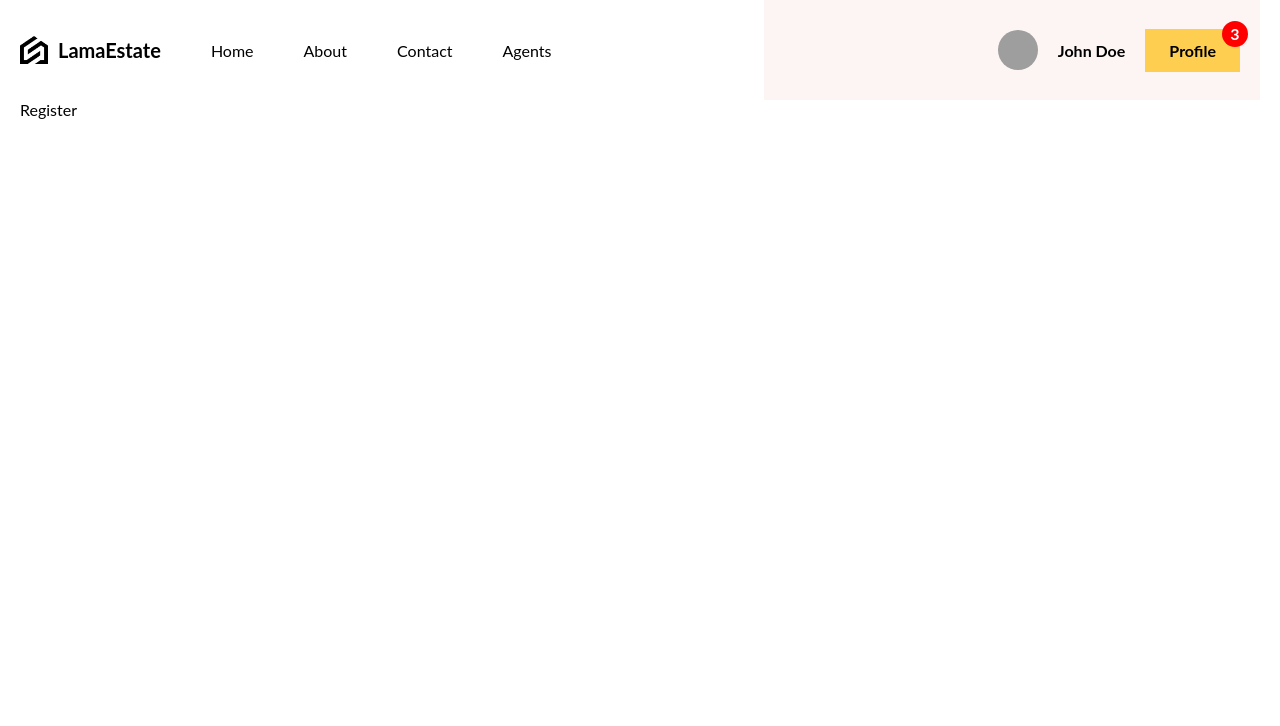
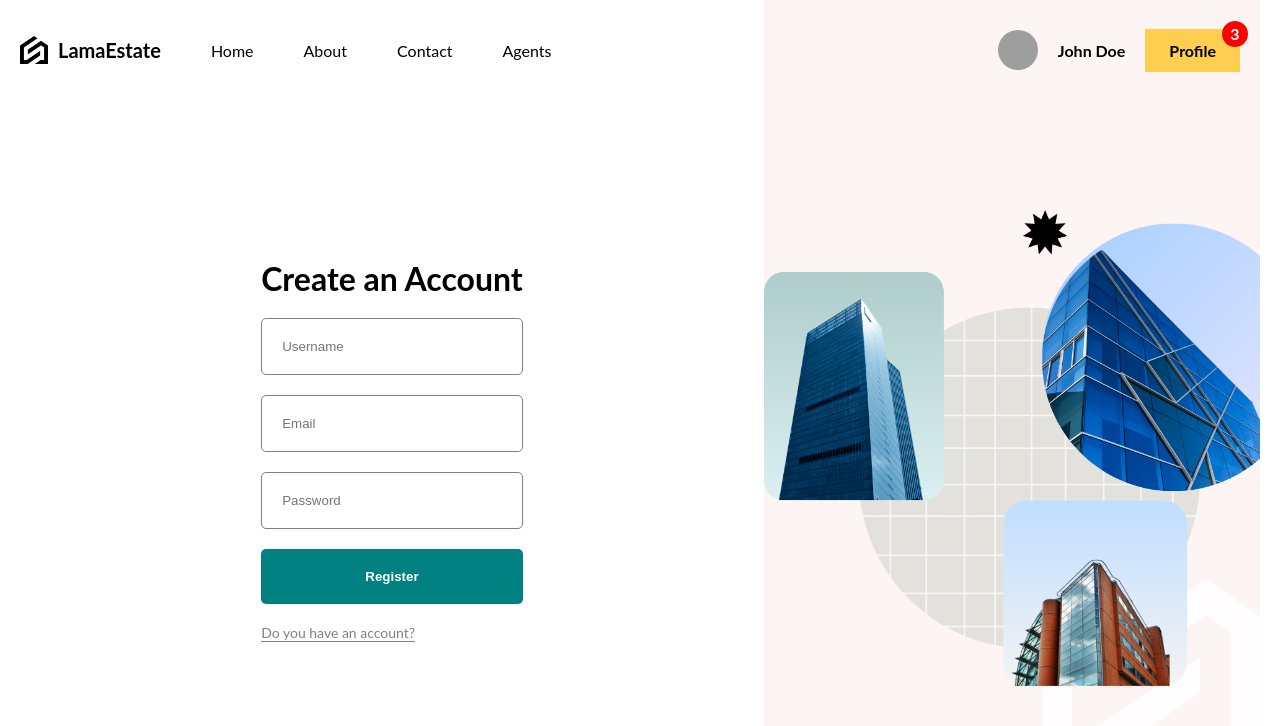
Before and after one commit to mukulsingh94868/react_real_state_app, a React (Create React App) app in the folder frontend/: page /register in a window 1280 px wide. Shown: the top 726 px of the page. Built offline with nearby package versions, Linux system fonts and the light colour scheme; grey boxes are pictures that could not be loaded.

Commit message:
register and login page in frontenf

```diff
--- a/frontend/src/routes/login/Login.jsx
+++ b/frontend/src/routes/login/Login.jsx
@@ -1,12 +1,24 @@
-import React from 'react';
-import './login.scss';
+import React from "react";
+import "./login.scss";
+import { Link } from "react-router-dom";
 
 const Login = () => {
   return (
-    <div>
-      Login
+    <div className="login">
+      <div className="formContainer">
+        <form>
+          <h1>Welcome back</h1>
+          <input name="username" type="text" placeholder="Username" />
+          <input name="password" type="password" placeholder="Password" />
+          <button>Login</button>
+          <Link to="/register">{"Don't"} you have an account?</Link>
+        </form>
+      </div>
+      <div className="imgContainer">
+        <img src="/bg.png" alt="" />
+      </div>
     </div>
-  )
-}
+  );
+};
 
-export default Login
+export default Login;
--- a/frontend/src/routes/login/login.scss
+++ b/frontend/src/routes/login/login.scss
@@ -0,0 +1,61 @@
+.login {
+  height: 100%;
+  display: flex;
+
+  .formContainer {
+    flex: 3;
+    height: 100%;
+    display: flex;
+    align-items: center;
+    justify-content: center;
+
+    form {
+      display: flex;
+      flex-direction: column;
+      gap: 20px;
+
+      input {
+        padding: 20px;
+        border: 1px solid gray;
+        border-radius: 5px;
+      }
+
+      button {
+        padding: 20px;
+        border-radius: 5px;
+        border: none;
+        background-color: teal;
+        color: white;
+        font-weight: bold;
+        cursor: pointer;
+
+        &:disabled {
+          background-color: #bed9d8;
+          cursor: not-allowed;
+        }
+      }
+
+      span {
+        color: rgba(255, 0, 0, 0.591);
+      }
+
+      a {
+        font-size: 14px;
+        color: gray;
+        border-bottom: 1px solid gray;
+        width: max-content;
+      }
+    }
+  }
+
+  .imgContainer {
+    flex: 2;
+    background-color: #fcf5f3;
+    display: flex;
+    align-items: center;
+    justify-content: center;
+    img {
+      width: 100%;
+    }
+  }
+}
--- a/frontend/src/routes/register/Register.jsx
+++ b/frontend/src/routes/register/Register.jsx
@@ -1,12 +1,25 @@
-import React from 'react';
-import './register.scss';
+import React from "react";
+import "./register.scss";
+import { Link } from "react-router-dom";
 
 const Register = () => {
   return (
-    <div>
-      Register
+    <div className="register">
+      <div className="formContainer">
+        <form>
+          <h1>Create an Account</h1>
+          <input name="username" type="text" placeholder="Username" />
+          <input name="email" type="text" placeholder="Email" />
+          <input name="password" type="password" placeholder="Password" />
+          <button>Register</button>
+          <Link to="/login">Do you have an account?</Link>
+        </form>
+      </div>
+      <div className="imgContainer">
+        <img src="/bg.png" alt="" />
+      </div>
     </div>
-  )
-}
+  );
+};
 
-export default Register
+export default Register;
--- a/frontend/src/routes/register/register.scss
+++ b/frontend/src/routes/register/register.scss
@@ -0,0 +1,61 @@
+.register {
+  height: 100%;
+  display: flex;
+
+  .formContainer {
+    flex: 3;
+    height: 100%;
+    display: flex;
+    align-items: center;
+    justify-content: center;
+
+    form {
+      display: flex;
+      flex-direction: column;
+      gap: 20px;
+
+      input {
+        padding: 20px;
+        border: 1px solid gray;
+        border-radius: 5px;
+      }
+
+      button {
+        padding: 20px;
+        border-radius: 5px;
+        border: none;
+        background-color: teal;
+        color: white;
+        font-weight: bold;
+        cursor: pointer;
+
+        &:disabled {
+          background-color: #bed9d8;
+          cursor: not-allowed;
+        }
+      }
+
+      span {
+        color: rgba(255, 0, 0, 0.591);
+      }
+
+      a {
+        font-size: 14px;
+        color: gray;
+        border-bottom: 1px solid gray;
+        width: max-content;
+      }
+    }
+  }
+
+  .imgContainer {
+    flex: 2;
+    background-color: #fcf5f3;
+    display: flex;
+    align-items: center;
+    justify-content: center;
+    img {
+      width: 100%;
+    }
+  }
+}
```
